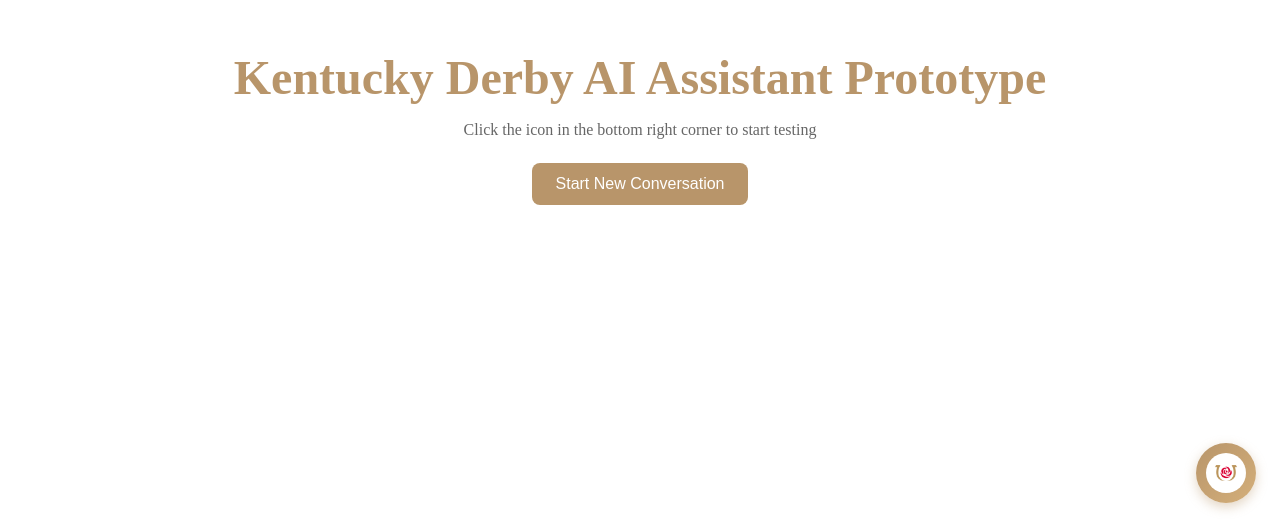
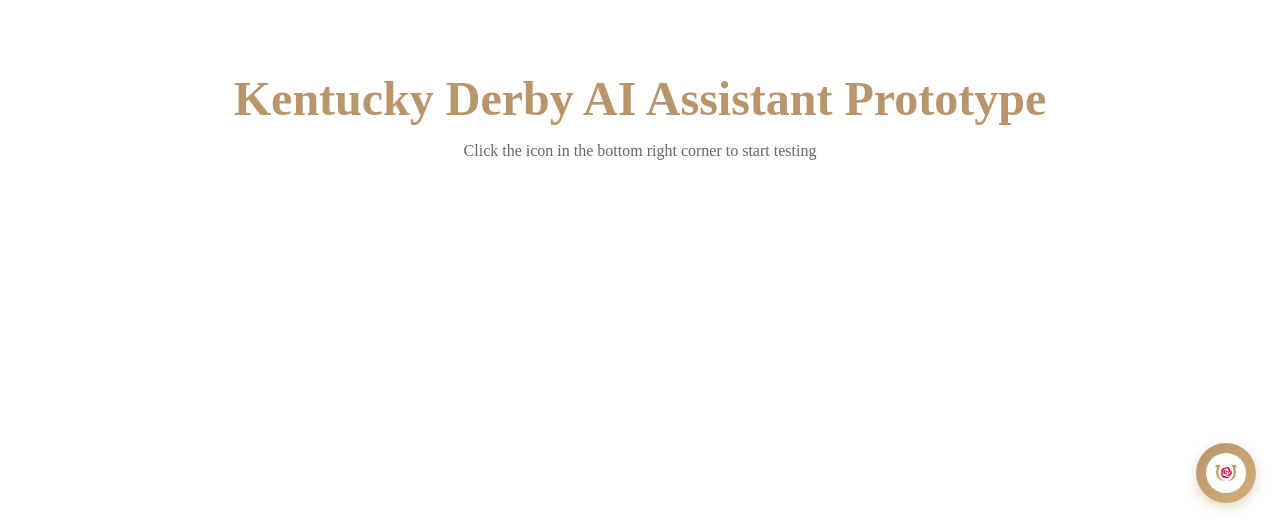
Before and after one commit to abhiramshaji-cyber/quint-prototype, a React (Vite) app: page / in a window 1280 px wide. Shown: the part 273-800 px from the top of the page. Built offline with nearby package versions, Linux system fonts and the light colour scheme.

Commit message:
chore: remove start new conversation button

```diff
--- a/src/App.jsx
+++ b/src/App.jsx
@@ -7,21 +7,6 @@
 
   const toggleWebchat = () => {
     setIsWebchatOpen((prevState) => !prevState)
-  }
-
-  const handleResetConversation = () => {
-    // Clear Botpress data from localStorage
-    const keysToRemove = []
-    for (let i = 0; i < localStorage.length; i++) {
-      const key = localStorage.key(i)
-      if (key && (key.includes('botpress') || key.includes('bp-') || key.includes('webchat'))) {
-        keysToRemove.push(key)
-      }
-    }
-    keysToRemove.forEach(key => localStorage.removeItem(key))
-
-    // Reload the page to restart conversation
-    window.location.reload()
   }
 
   const webchatConfig = {
@@ -35,9 +20,6 @@
       <div className="content">
         <h1>Kentucky Derby AI Assistant Prototype</h1>
         <p>Click the icon in the bottom right corner to start testing</p>
-        <button className="reset-button" onClick={handleResetConversation}>
-          Start New Conversation
-        </button>
       </div>
 
       {!isWebchatOpen && (
```
